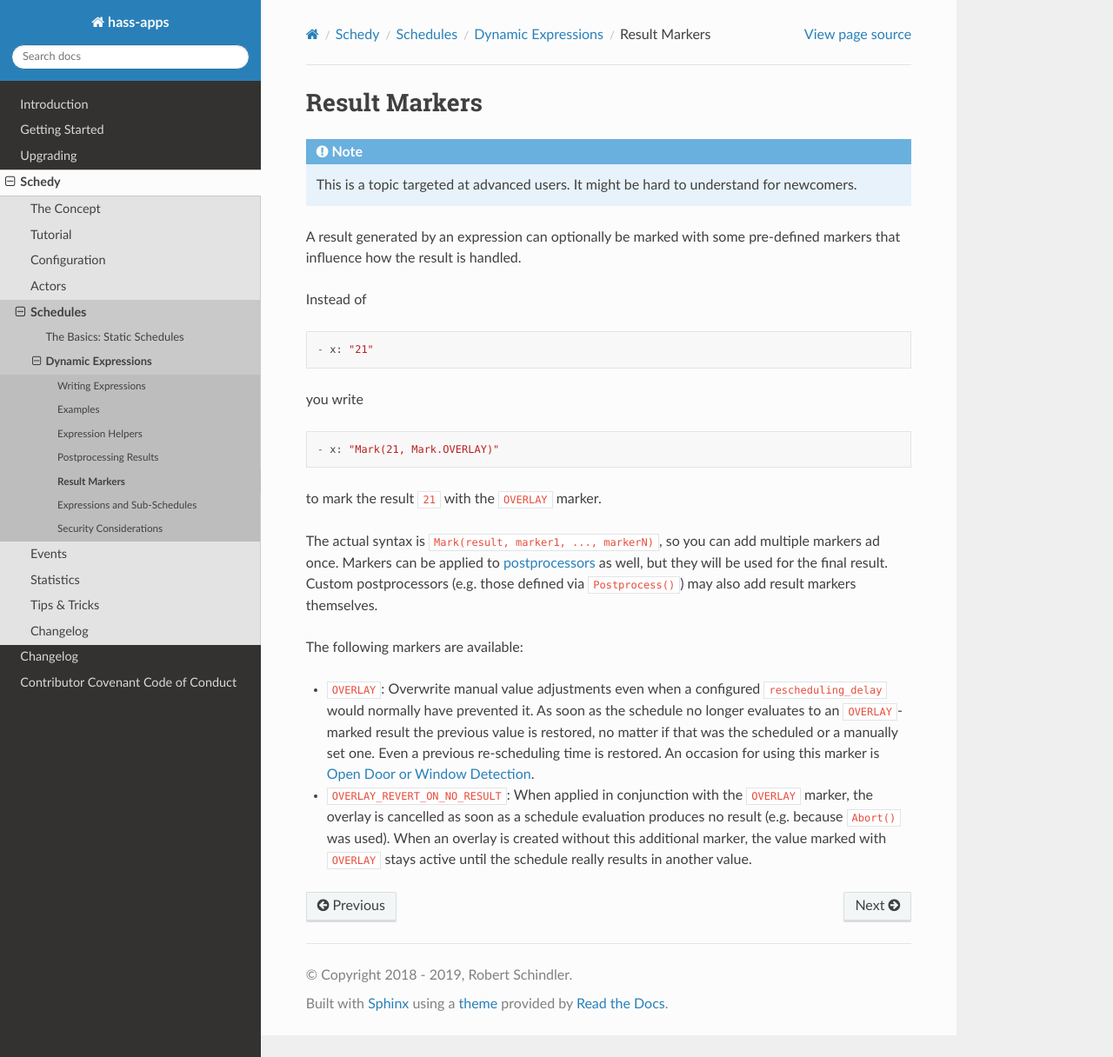
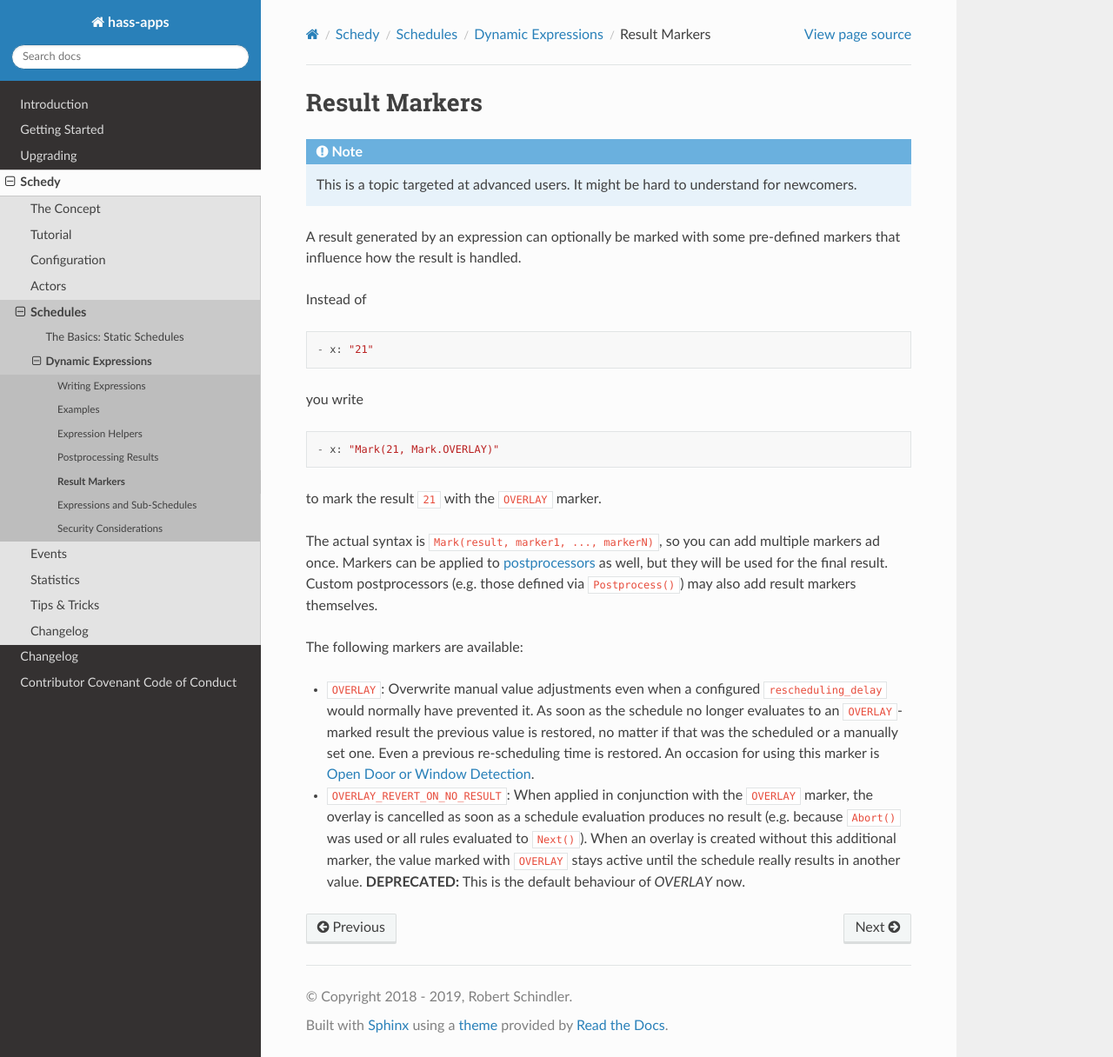
Before and after one commit to bob1de/hass-apps, a Sphinx documentation site: the page built from docs/apps/schedy/schedules/expressions/result-markers.rst, in a window 1280 px wide and 1216 px high. Shown: the whole window at 87% size. Built offline with Sphinx 7.4.7 and the Read the Docs theme 2.0.0, drawn with Linux system fonts in a browser that asks for light colours; the version number could not be read and is left out.

Commit message:
[schedy] Deprecated OVERLAY_REVERT_ON_NO_RESULT result marker

```diff
--- a/docs/apps/schedy/schedules/expressions/result-markers.rst
+++ b/docs/apps/schedy/schedules/expressions/result-markers.rst
@@ -37,9 +37,9 @@ The following markers are available:
   An occasion for using this marker is
   :doc:`../../tips-and-tricks/open-window-detection`.
 
-* ``OVERLAY_REVERT_ON_NO_RESULT``: When applied in conjunction with the
-  ``OVERLAY`` marker, the overlay is cancelled as soon as a schedule
-  evaluation produces no result (e.g. because ``Abort()`` was used). When
-  an overlay is created without this additional marker, the value marked
-  with ``OVERLAY`` stays active until the schedule really results in
-  another value.
+* ``OVERLAY_REVERT_ON_NO_RESULT``: When applied in conjunction with the ``OVERLAY``
+  marker, the overlay is cancelled as soon as a schedule evaluation produces no result
+  (e.g. because ``Abort()`` was used or all rules evaluated to ``Next()``). When an
+  overlay is created without this additional marker, the value marked with ``OVERLAY``
+  stays active until the schedule really results in another value.
+  **DEPRECATED:** This is the default behaviour of `OVERLAY` now.
```
Also changed, not shown: docs/apps/schedy/CHANGELOG.md (+3 -0 lines), 1 other file.
